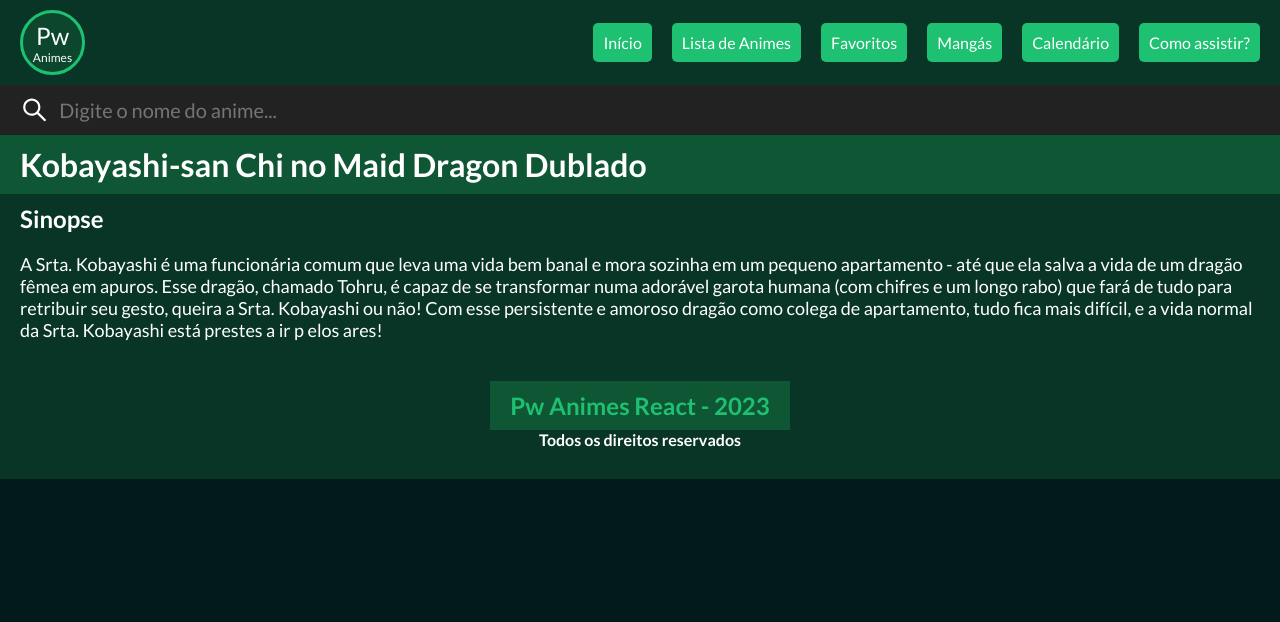
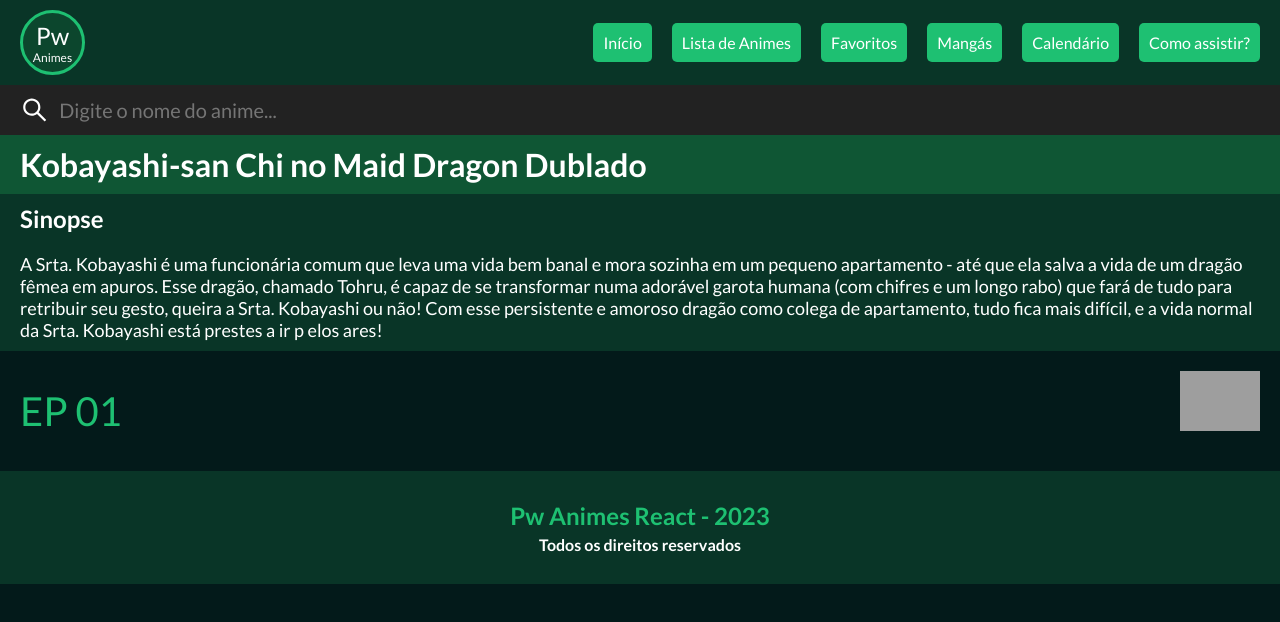
Before and after one commit to KevinWillyan456/pw-animes-react, a React (Vite) app: page /anime/50 in a window 1280 px wide. Shown: the top 622 px of the page. Built offline with nearby package versions, Linux system fonts and the light colour scheme; data requests are answered from the project's data file; grey boxes are pictures that could not be loaded.

Commit message:
Melhorando os estilos da página de anime

```diff
--- a/src/components/AnimeContent.css
+++ b/src/components/AnimeContent.css
@@ -1,19 +1,36 @@
-.title,
-.title-synopsis,
-.synopsis-content {
+.anime-content-title,
+.anime-content-title-synopsis,
+.anime-content-synopsis-content {
     color: var(--color-white);
 }
 
-.title {
+.anime-content-title {
     background-color: var(--color-base-4);
     padding: 10px 20px;
 }
-.title-synopsis {
+.anime-content-title-synopsis {
     background-color: var(--color-base-6);
     padding: 10px 20px;
 }
-.synopsis-content {
+.anime-content-synopsis-content {
     background-color: var(--color-base-6);
     padding: 10px 20px;
     font-size: 18px;
 }
+.anime-content-episode {
+    display: flex;
+    justify-content: space-between;
+    align-items: center;
+    padding: 20px;
+}
+.anime-content-episode .current-episode {
+    color: var(--color-base-1);
+    font-size: 2.5em;
+}
+.anime-content-episode .age {
+    width: 80px;
+    height: 80px;
+}
+.anime-content-episode .age img {
+    width: 100%;
+}
--- a/src/components/AnimeContent.jsx
+++ b/src/components/AnimeContent.jsx
@@ -3,9 +3,20 @@
 export function AnimeContent({ anime }) {
     return (
         <>
-            <h1 className="title">{anime.nome}</h1>
-            <h2 className="title-synopsis">Sinopse</h2>
-            <div className="synopsis-content">{anime.sinopse}</div>
+            <h1 className="anime-content-title">{anime.nome}</h1>
+            <h2 className="anime-content-title-synopsis">Sinopse</h2>
+            <div className="anime-content-synopsis-content">
+                {anime.sinopse}
+            </div>
+            <div className="anime-content-episode">
+                <div className="current-episode">EP 01</div>
+                <div className="age">
+                    <img
+                        src="https://purchaseway-animes-node.kevinsouza456.repl.co/resources/img/age-12.png"
+                        alt="age"
+                    />
+                </div>
+            </div>
         </>
     )
 }
--- a/src/components/Footer.css
+++ b/src/components/Footer.css
@@ -11,6 +11,7 @@
 .rodape .title {
     font-size: 24px;
     color: var(--color-base-1);
+    margin-bottom: 5px;
 }
 .rodape .subtitle {
     font-size: 16px;
```
